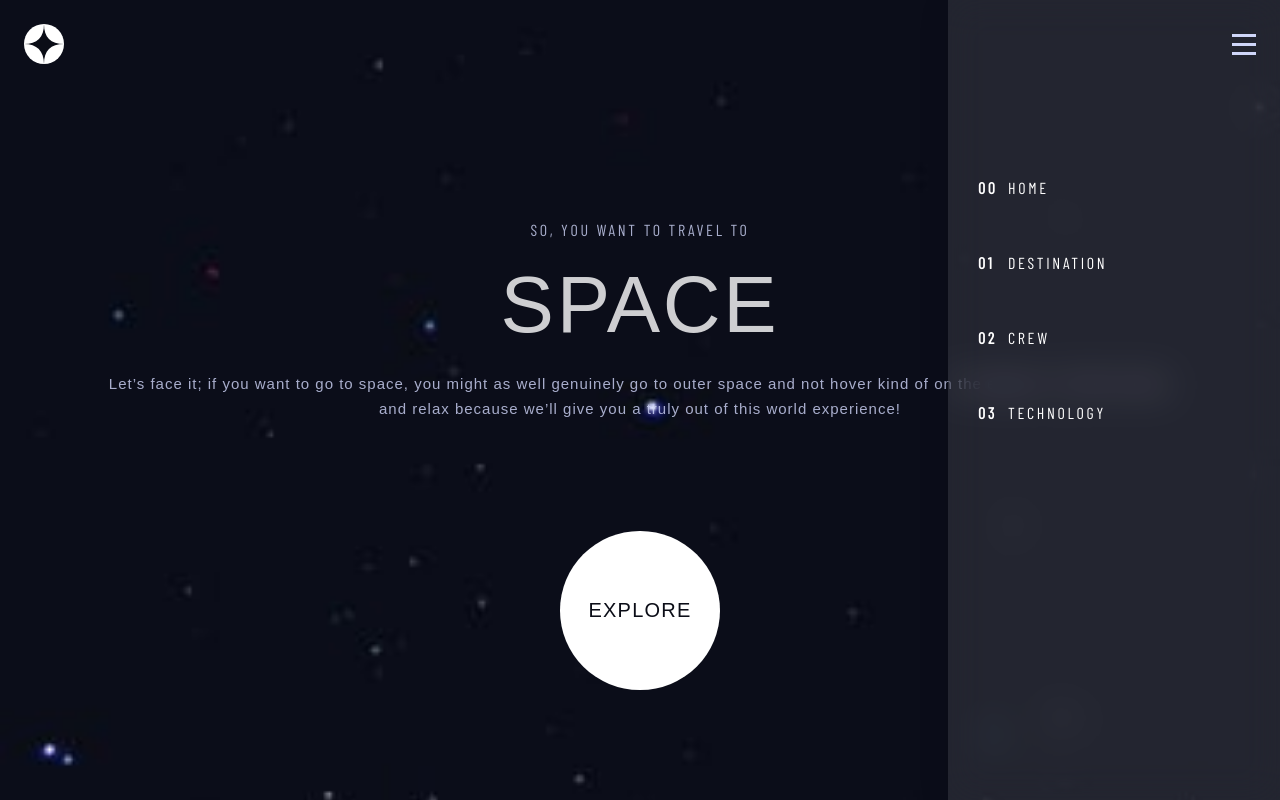
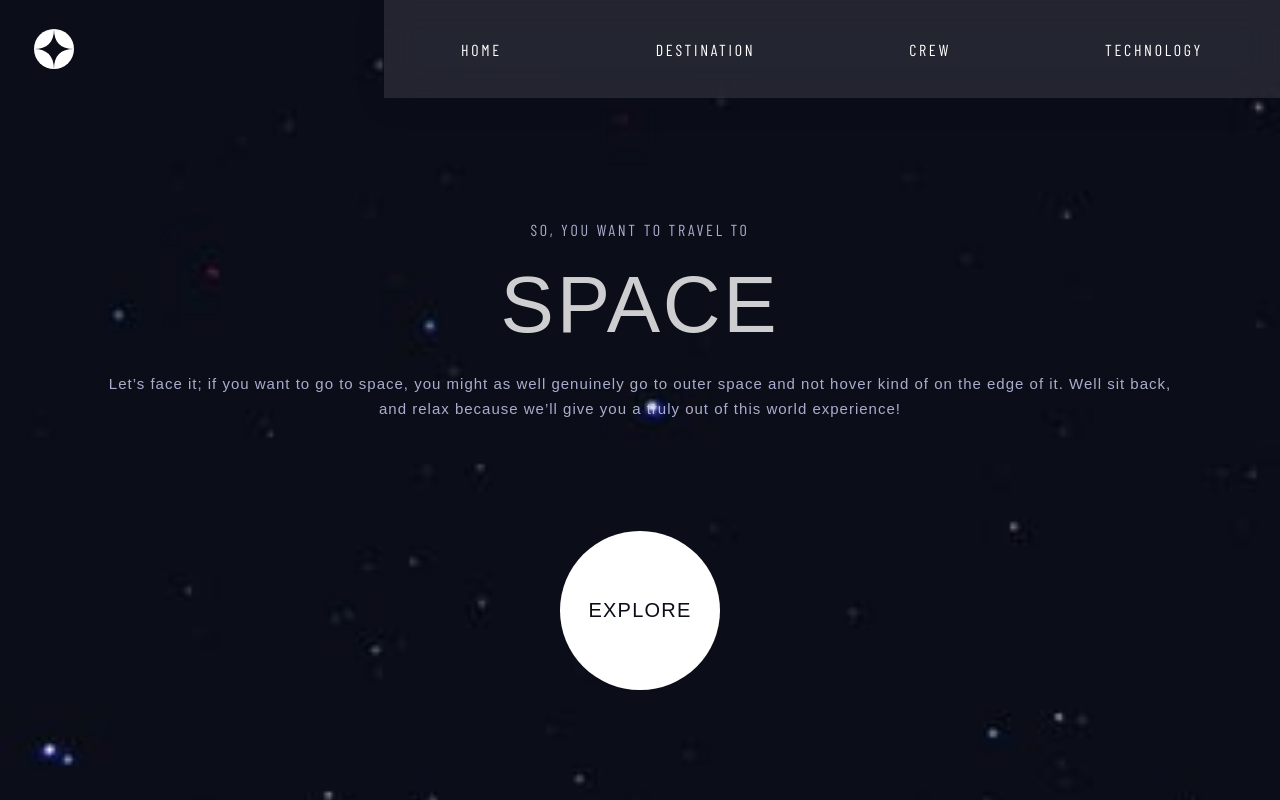
Before and after one commit to AyanorII/space-tourism, a React (Create React App) app in the folder space-tourism/: page / in a window 1280 px wide. Built offline with nearby package versions, Linux system fonts and the light colour scheme; a web font is replaced by a local one.

Commit message:
feat: header and nav resposinve to tablet

```diff
--- a/space-tourism/src/App.js
+++ b/space-tourism/src/App.js
@@ -4,6 +4,7 @@ import {
   BrowserRouter as Router,
   Routes,
   Route,
+  Redirect
 } from "react-router-dom";
 // Components:
 import Home from "./pages/Home/Home";
@@ -18,7 +19,8 @@ function App() {
       <Router>
         <Header />
         <Routes>
-          <Route exact path="/" element={<Home/>} />
+          <Route exact path="/" element={<Home />} />
+          <Route path="/home" element={<Home />} />
         </Routes>
       </Router>
     </Theme>
--- a/space-tourism/src/components/HamburgerButton.jsx
+++ b/space-tourism/src/components/HamburgerButton.jsx
@@ -13,6 +13,10 @@ const Button = styled.button`
   height: 21px;
   position: relative;
   z-index: 1;
+
+  @media (min-width: 768px) {
+    display: none;
+  }
 `;
 
 function HamburgerButton(props) {
--- a/space-tourism/src/components/Header.jsx
+++ b/space-tourism/src/components/Header.jsx
@@ -14,6 +14,10 @@ const StyledHeader = styled.header`
   left: 0;
   right: 0;
   z-index: 1;
+
+  @media (min-width: 768px) {
+    padding: 1.8125rem 2.125rem;
+  }
 `;
 
 function Header() {
--- a/space-tourism/src/components/Nav.jsx
+++ b/space-tourism/src/components/Nav.jsx
@@ -19,6 +19,15 @@ const StyledNav = styled.nav`
   grid-template-rows: repeat(4, minmax(50px, 75px));
   align-items: center;
   padding-top: 150px;
+
+  @media (min-width: 768px) {
+    transform: unset;
+    height: 98px;
+    grid-template-rows: 1fr;
+    grid-template-columns: repeat(4, auto);
+    padding: 0;
+    width: 70%;
+  }
 `;
 
 const pages = ["home", "destination", "crew", "technology"];
--- a/space-tourism/src/components/Navlink.jsx
+++ b/space-tourism/src/components/Navlink.jsx
@@ -10,11 +10,32 @@ const StyledNavLink = styled(Link)`
   text-transform: uppercase;
   line-height: 19px;
 
+  @media (min-width: 768px) {
+    left: 0;
+    text-align: center;
+
+    &.active::before {
+      content: "";
+      height: 3px;
+      width: 100%;
+      background-color: #FFF;
+      bottom: -39px;
+      left: 0;
+    }
+  }
+
   &::before {
     content: "0${(props) => props.index}";
     position: absolute;
     left: -30px;
     font-weight: 700;
+
+    @media (min-width: 768px) {
+      content: "";
+      width: 0;
+      left: 50%;
+      transition: all 0.5s
+    }
   }
 `;
 
```
